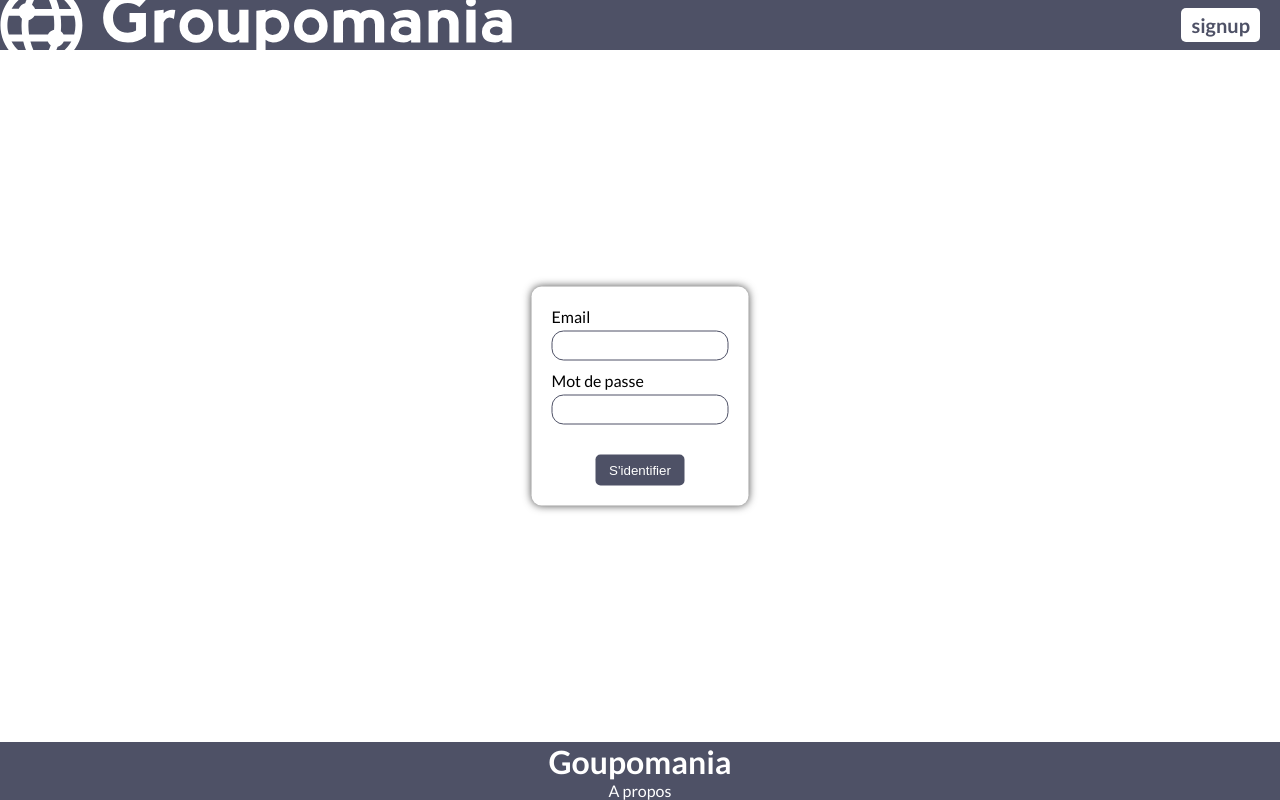
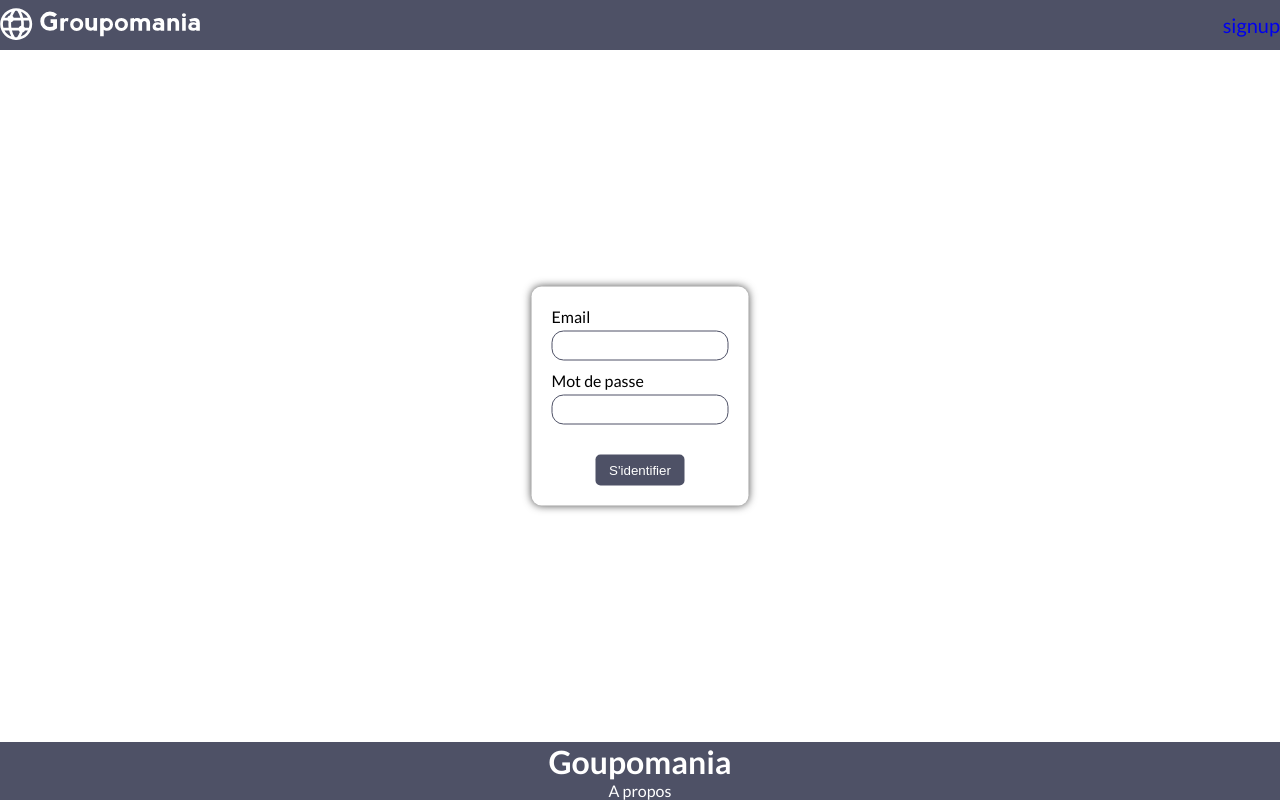
Before and after one commit to CraboJado/Liting_QIU_Groupomania, a React (Create React App) app in the folder client/: page /login in a window 1280 px wide. Built offline with nearby package versions, Linux system fonts and the light colour scheme.

Commit message:
modify Header

```diff
--- a/client/src/components/Header/Header.jsx
+++ b/client/src/components/Header/Header.jsx
@@ -1,13 +1,14 @@
-import React from 'react';
-import './header.scss'
+import React  from 'react';
+import './header.scss';
 
 export default function Header(props) {
+
   return (
     <header className='header'>
-        <img src ={"./logos/icon-left-font-monochrome-white.svg"} alt="Groupomania logo"/>
-        <nav className='headerNav'>
-            {props.children}
-        </nav>
+      <h1 className="header__logo">
+        <img className="header__img" src ={"./logos/icon-left-font-monochrome-white.svg"} alt="Groupomania logo"/>
+      </h1>
+        { props.children }
     </header>
   )
 }
--- a/client/src/components/Header/header.scss
+++ b/client/src/components/Header/header.scss
@@ -1,3 +1,5 @@
+@use '../../style/var.scss';
+
 .header {
     width: 100%;
     display: flex;
@@ -6,44 +8,65 @@
     height: 50px;
     font-size: 20px;
     color: white;
-    background-color:#4E5166;
+    background-color:var.$tertiaire;
 
-    img {
-        width: 40%;
+    &__logo{
+        width: 200px;
     }
 
-    .headerNav {
+    &__img{
+        width: 100%;
+    }
 
+    // landing page
+    &__nav {
         padding-right: 20px;
         position: relative;
 
-        .dropDown {
+        .fa-bars,
+        .fa-xmark {
+            cursor: pointer;
+            font-size: 24px;
+        }
+    }
+
+    &__dropDown {
         position: absolute;
         right:5px;
         top:40px;
         display: flex;
         flex-direction: column;
         gap:20px;
-            // border: 1px solid #4E5166;
-            padding: 20px;
+        padding: 20px 10px;
         border-radius: 10px;
         box-shadow: 0px 0px 8px 0px rgba(0,0,0,0.73);
         background-color: white;
-
-
     }
 
-        .btn {
-            background-color: #4E5166;
+    &__button {
+        text-align: center;
+        border-radius: 5px;
+        padding: 5px 10px;
+        font-size: 16px;
+    }
+
+    &__button--dark {
+        @extend .header__button;
+        background-color: var.$tertiaire;
         color: white;
+    }
+
+    // sigup and login page
+    &__linkWrap {
+        padding:10px;
+        font-size: 16px;
+    }
+
+    &__link {
+        background-color: white;
+        color: var.$tertiaire;
+        font-weight: 700;
         padding: 5px 10px;
         border-radius: 5px;
     }
-
-        >.btn {
-            background-color: white;
-            color: #4E5166;
-            font-weight: 700;
 }
-    }
-}
```
Lines whose indentation alone changed are shown as unchanged.
